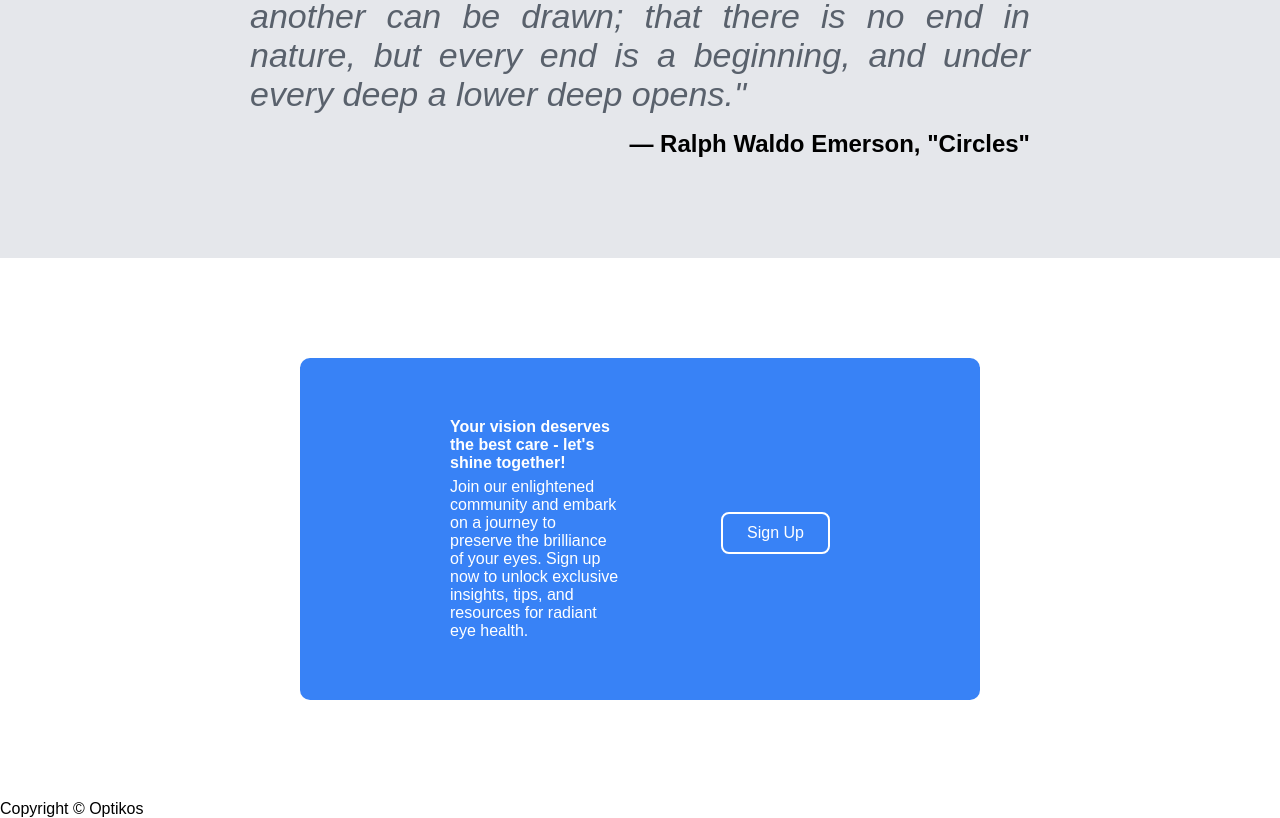
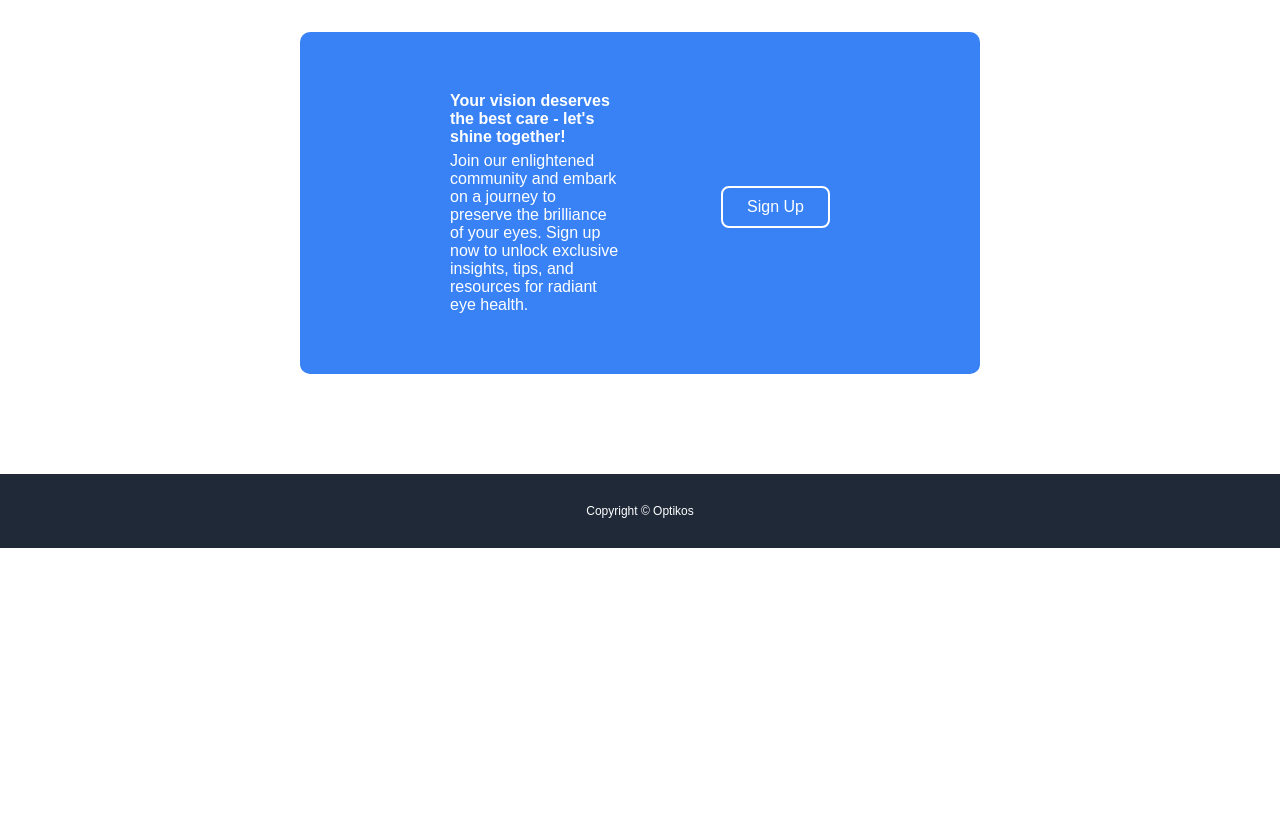
Before and after one commit to hrl6/landing-page, a plain HTML site: page index.html in a window 1280 px wide. Shown: the part 1920-2738 px from the top of the page. After the commit the page ends 2468 px from the top, so only its background shows below. Drawn offline with Linux system fonts and the light colour scheme.

Commit message:
fixed some fonts

```diff
--- a/style.css
+++ b/style.css
@@ -14,7 +14,7 @@ body {
     /* border: 2px solid #0400ff; */
 }
 
-/* ---- below header area ---- */
+/* ---- below is header area ---- */
 header {
     display: flex;
     justify-content: flex-start;
@@ -25,7 +25,7 @@ header {
 
 header .title {
     flex: 1;
-    font-size: 24px;
+    font-size: 28px;
     font-weight: bolder;
     color: #fff;
     /* border: 2px solid #ff0000; */
@@ -50,7 +50,7 @@ a {
     color: #fff;
     /* border: 2px solid #e5ff00; */
 }
-/* ---- above header area ---- */
+/* ---- above is header area ---- */
 
 .container-one {
     display: flex;
@@ -59,7 +59,6 @@ a {
     flex-wrap: wrap;
     gap: 30px;
     padding: 100px 0px;
-    /* border: 2px solid #ff0000; */
 }
 
 .content-container {
@@ -67,14 +66,16 @@ a {
     min-width: 550px;
     min-height: 300px;
     color: #fff;
-    /* border: 2px solid #0400ff; */
 }
 
 .content-container .title {
     font-size: 48px;
     font-weight: bolder;
     color: #f9faf8;
-    /* border: 2px solid #e5ff00; */
+}
+
+.content-container .text {
+    text-align: justify;
 }
 
 button {
@@ -87,7 +88,6 @@ button {
     padding: 10px 24px;
     margin-top: 8px;
     white-space: nowrap;
-    /* border: 2px solid #ff0000; */
 }
 
 .image-container {
@@ -97,13 +97,11 @@ button {
     max-height: 300px;
     object-fit: cover;
     overflow: hidden;
-    /* border: 2px solid  #ff00ea; */
 }
 
 img {
     max-width: 100%;
     max-height: 100%;
-    /* border: 2px solid #e5ff00; */
 }
 
 @media (max-width: 1800px) {
@@ -153,7 +151,6 @@ img {
 
 /* -- section two -- */
 .section-two {
-    /* background-color: #1f2937; */
     margin: 0;
     padding: 8px 16px;
     display: flex;
@@ -227,7 +224,7 @@ img {
 }
 
 .quote {
-    font-size: 34px;
+    font-size: 24px;
     opacity: 0.7;
     font-style: italic;
     text-align: justify;
@@ -236,7 +233,7 @@ img {
 
 .quoter {
     align-self: flex-end;
-    font-size: 24px;
+    font-size: 16px;
     font-weight: 600;
 }
 /* --------------------- */
@@ -279,3 +276,12 @@ img {
 .ivt-container button{
     border: 2px solid #fff;
 }
+/* ------------------ */
+
+footer {
+    background-color: #1f2937;
+    color: #fff;
+    font-size: 12px;
+    text-align: center;
+    padding: 30px;
+}
```
